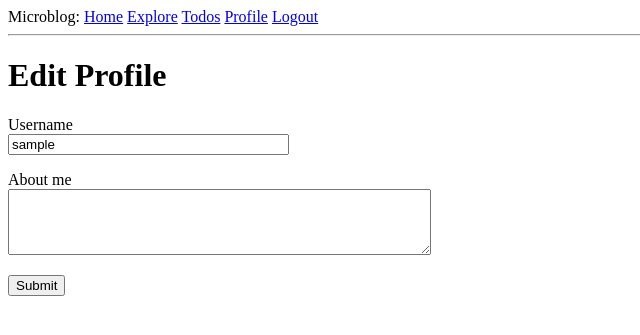
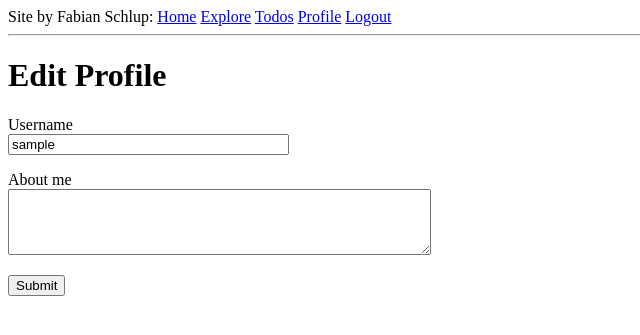
Before and after one commit to fabianschlup/praxisarbeit, a Flask app: page /edit_profile in a window 1280 px wide. Shown: the top 335 px of the page, without its empty margins (0-640 px from the left). Run offline with Flask 3, Linux system fonts and the light colour scheme; the visitor is signed in with stand-in values (Sample User, id 1); data comes from the database, SQL or seed files in the repository.

Commit message:
Update base.html

```diff
--- a/app/templates/base.html
+++ b/app/templates/base.html
@@ -9,7 +9,7 @@
     </head>
     <body>
         <div>
-            Microblog:
+            Site by Fabian Schlup:
             <a href="{{ url_for('index') }}">Home</a>
             <a href="{{ url_for('explore') }}">Explore</a>
             <a href="{{ url_for('todos') }}">Todos</a>
```
